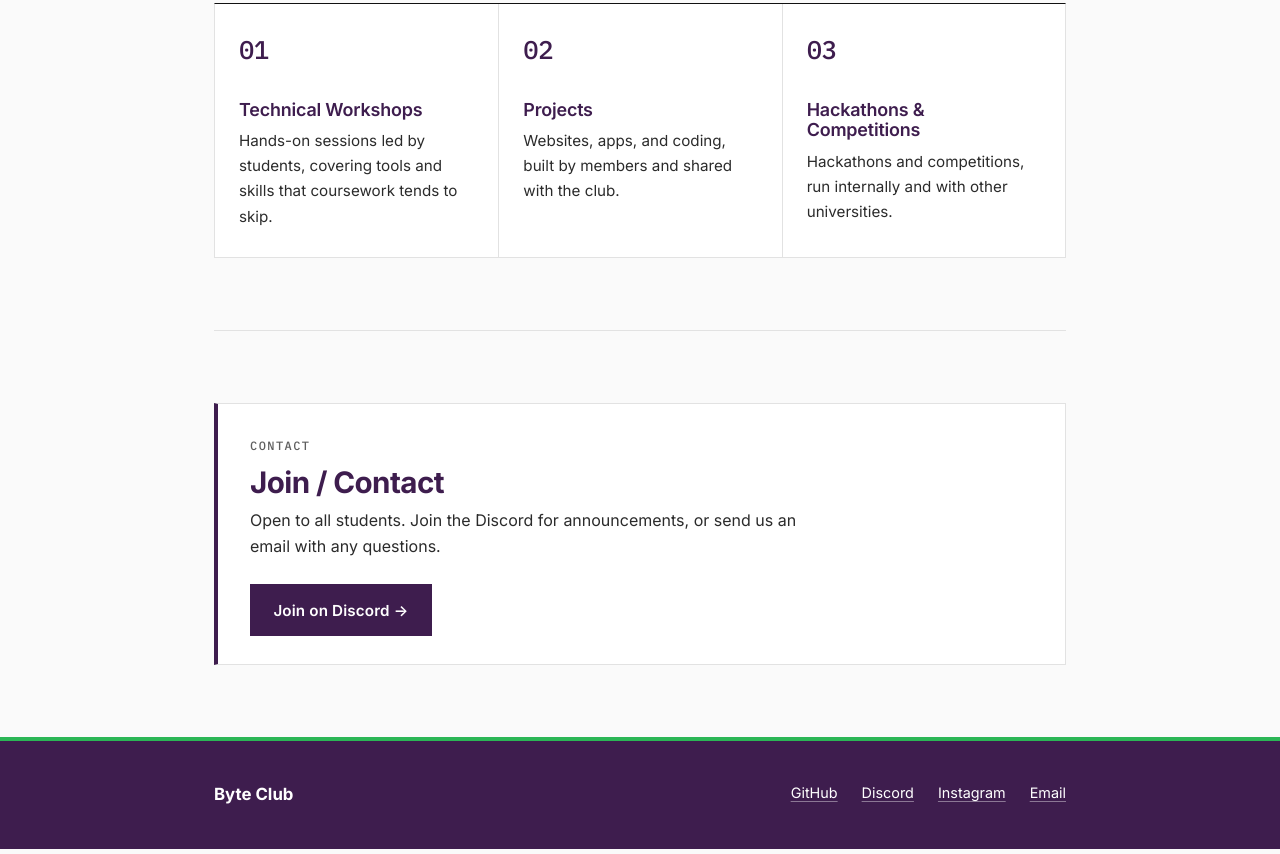
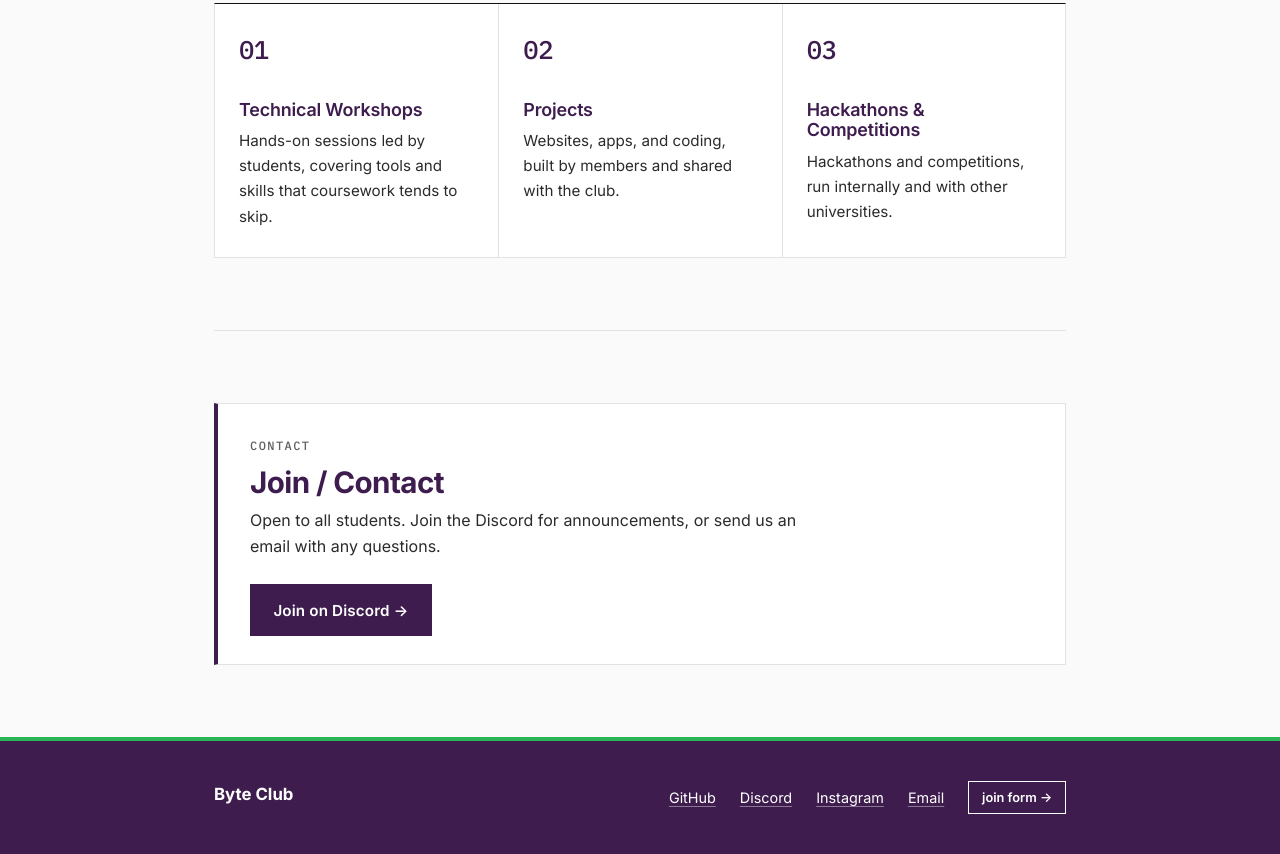
Before and after one commit to chrollo12Dz/byte-club, a plain HTML site: page index.html in a window 1280 px wide. Shown: the part 1240-2094 px from the top of the page. Drawn offline with Linux system fonts and the light colour scheme.

Commit message:
added google form

```diff
--- a/index.html
+++ b/index.html
@@ -139,6 +139,7 @@
         <li><a href="https://discord.gg/gXWcXNUDS8">Discord</a></li>
         <li><a href="https://instagram.com/your-handle">Instagram</a></li>
         <li><a href="mailto:byteclub@university.edu">Email</a></li>
+	<li><a class="button-small" href="https://docs.google.com/forms/d/e/1FAIpQLScrSyM6Wy9qobDb9HOVKF51j3hU-xY_Z3qXXHcavGYluZx_Xw/viewform?utm_source=ig&utm_medium=social&utm_content=link_in_bio&fbclid=PAZXh0bgNhZW0CMTEAcGRvZgJzcnRjBmFwcF9pZA81NjcwNjczNDMzNTI0MjcAAaeiAYCFGHyS2YrmpryXDgKaIS-xdRZYkLSkx0YP0UypBb3DixYew_kSygztvQ_aem_sHxJ78GbxFtKIhqsnRzYjQ">join form</a></li>
       </ul>
     </div>
   </footer>
--- a/styles.css
+++ b/styles.css
@@ -68,7 +68,7 @@ ul, ol { margin: 0; padding: 0; list-style: none; }
   padding: 0 1.5rem;
 }
 
-/* ---------- Header ---------- */
+/* ---- header --------- */
 
 .site-header {
   position: sticky;
@@ -114,7 +114,7 @@ ul, ol { margin: 0; padding: 0; list-style: none; }
 }
 .nav-list a:hover { color: var(--plum); border-bottom-color: var(--green); }
 
-/* ---------- Sections ---------- */
+/* ---------- sections ---------- */
 
 main > section { padding: 4.5rem 0; border-bottom: 1px solid var(--line); }
 main > section:last-child { border-bottom: 0; }
@@ -424,6 +424,22 @@ h1 {
   text-decoration-color: var(--green);
 }
 .site-footer a:focus-visible { outline-color: #fff; }
+.footer-links { align-items: center; }
+.footer-links a.button-small {
+  display: inline-block;
+  padding: 0.3rem 0.8rem;
+  border: 1px solid #fff;
+  font-size: 0.8rem;
+  font-weight: 600;
+  text-decoration: none;
+  transition: background 0.15s, color 0.15s;
+}
+.footer-links a.button-small::after { content: " →"; }
+.footer-links a.button-small:hover {
+  background: #fff;
+  color: var(--plum);
+  box-shadow: inset 0 -3px 0 var(--green);
+}
 
 /* ---------- Responsive ---------- */
 
```
